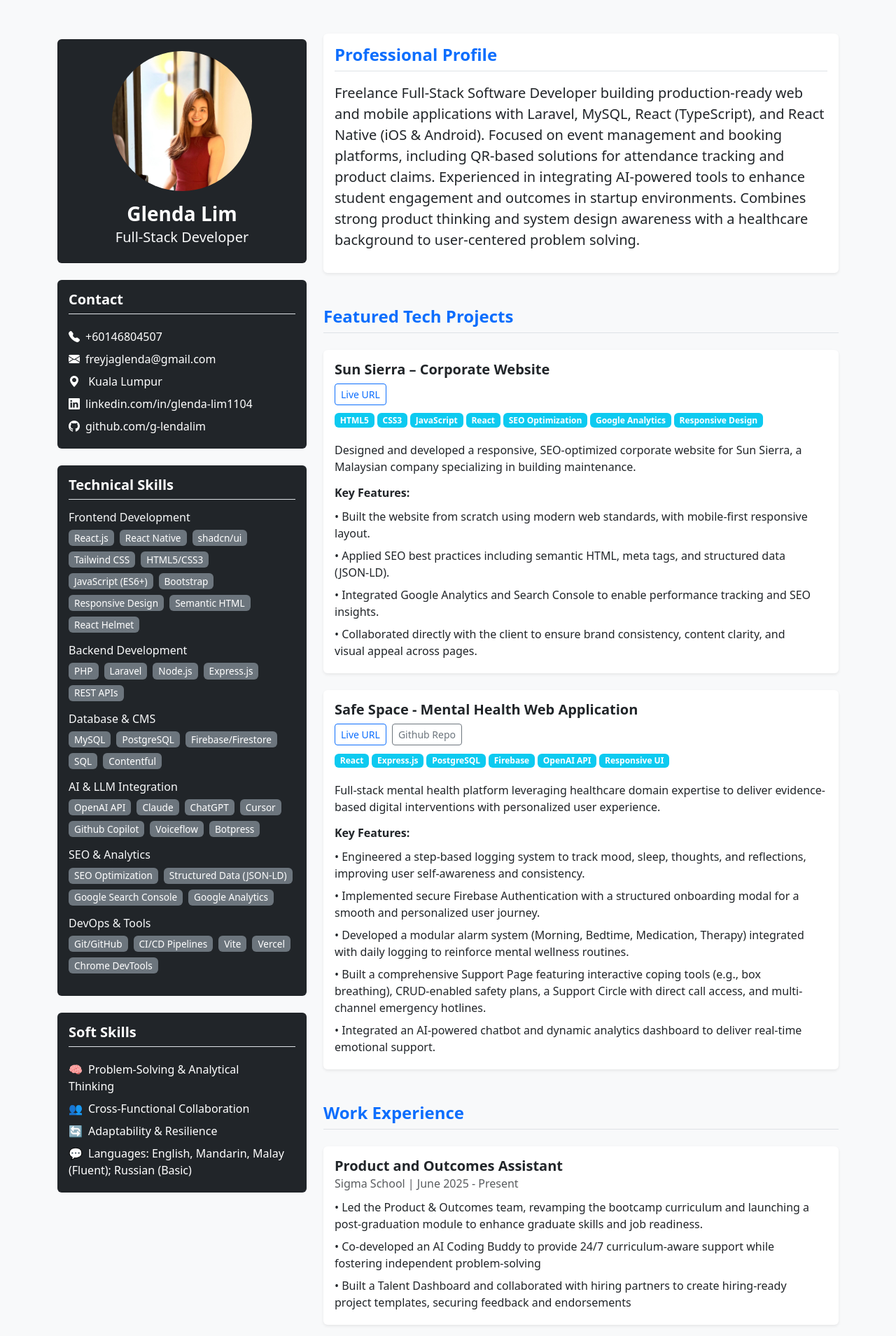
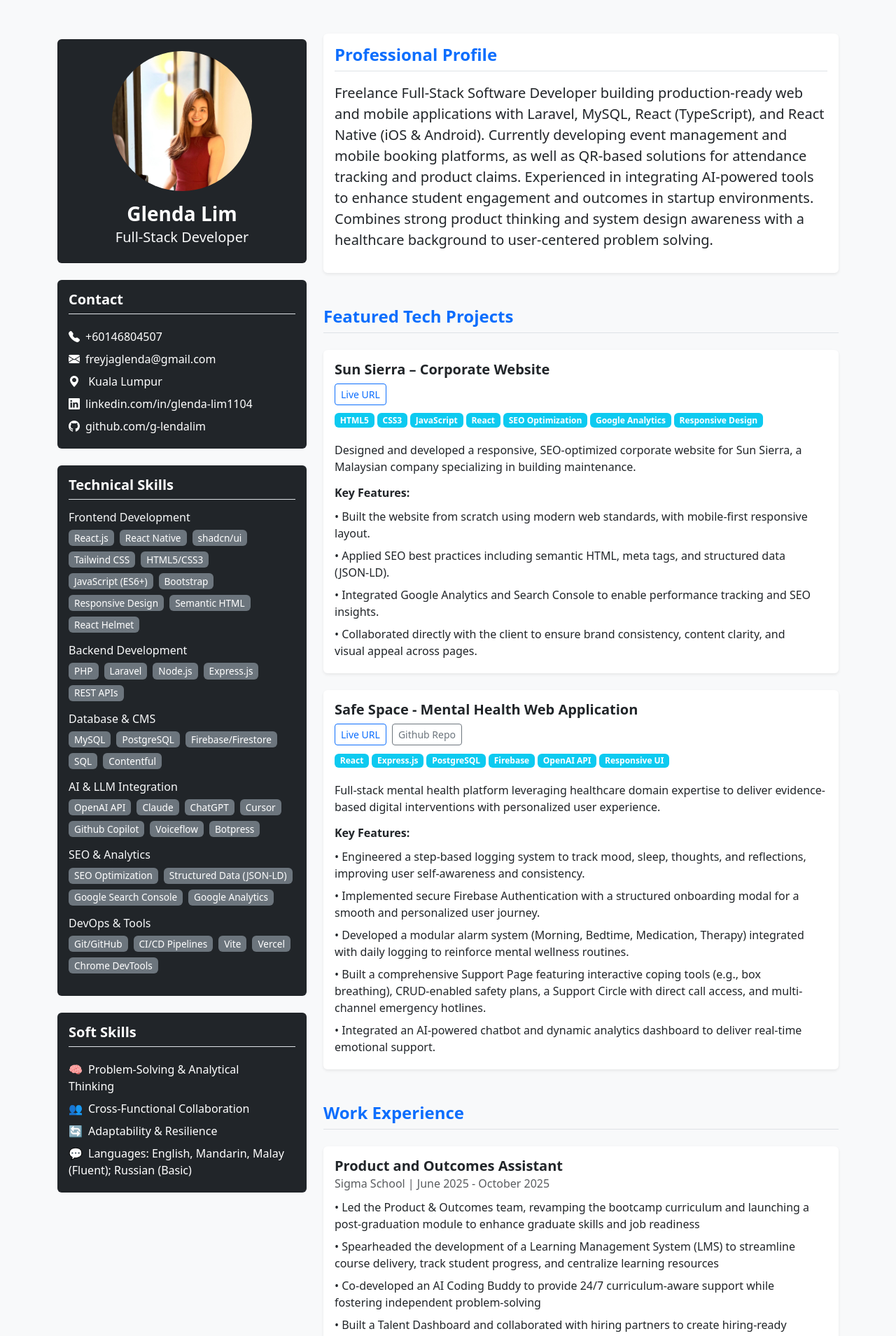
Before and after one commit to g-lendalim/Resume, a React (Vite) app: page / in a window 1280 px wide. Shown: the top 1909 px of the page at 70% size. Built offline with nearby package versions, Linux system fonts and the light colour scheme.

Commit message:
Merge conflicts

```diff
--- a/src/App.jsx
+++ b/src/App.jsx
@@ -13,9 +13,7 @@
       <p className="lead">
         Freelance Full-Stack Software Developer building production-ready web
         and mobile applications with Laravel, MySQL, React (TypeScript), and
-        React Native (iOS & Android). Focused on event management and booking
-        platforms, including QR-based solutions for attendance tracking and
-        product claims. Experienced in integrating AI-powered tools to enhance
+        React Native (iOS & Android). Currently developing event management and mobile booking platforms, as well as QR-based solutions for attendance tracking and product claims. Experienced in integrating AI-powered tools to enhance
         student engagement and outcomes in startup environments. Combines strong
         product thinking and system design awareness with a healthcare
         background to user-centered problem solving.
@@ -223,9 +221,10 @@
       <Experience
         jobTitle="Product and Outcomes Assistant"
         company="Sigma School"
-        duration="June 2025 - Present"
+        duration="June 2025 - October 2025"
         responsibilities={[
-          "Led the Product & Outcomes team, revamping the bootcamp curriculum and launching a post-graduation module to enhance graduate skills and job readiness.",
+          "Led the Product & Outcomes team, revamping the bootcamp curriculum and launching a post-graduation module to enhance graduate skills and job readiness",
+          "Spearheaded the development of a Learning Management System (LMS) to streamline course delivery, track student progress, and centralize learning resources",
           "Co-developed an AI Coding Buddy to provide 24/7 curriculum-aware support while fostering independent problem-solving",
           "Built a Talent Dashboard and collaborated with hiring partners to create hiring-ready project templates, securing feedback and endorsements"
         ]}
```
